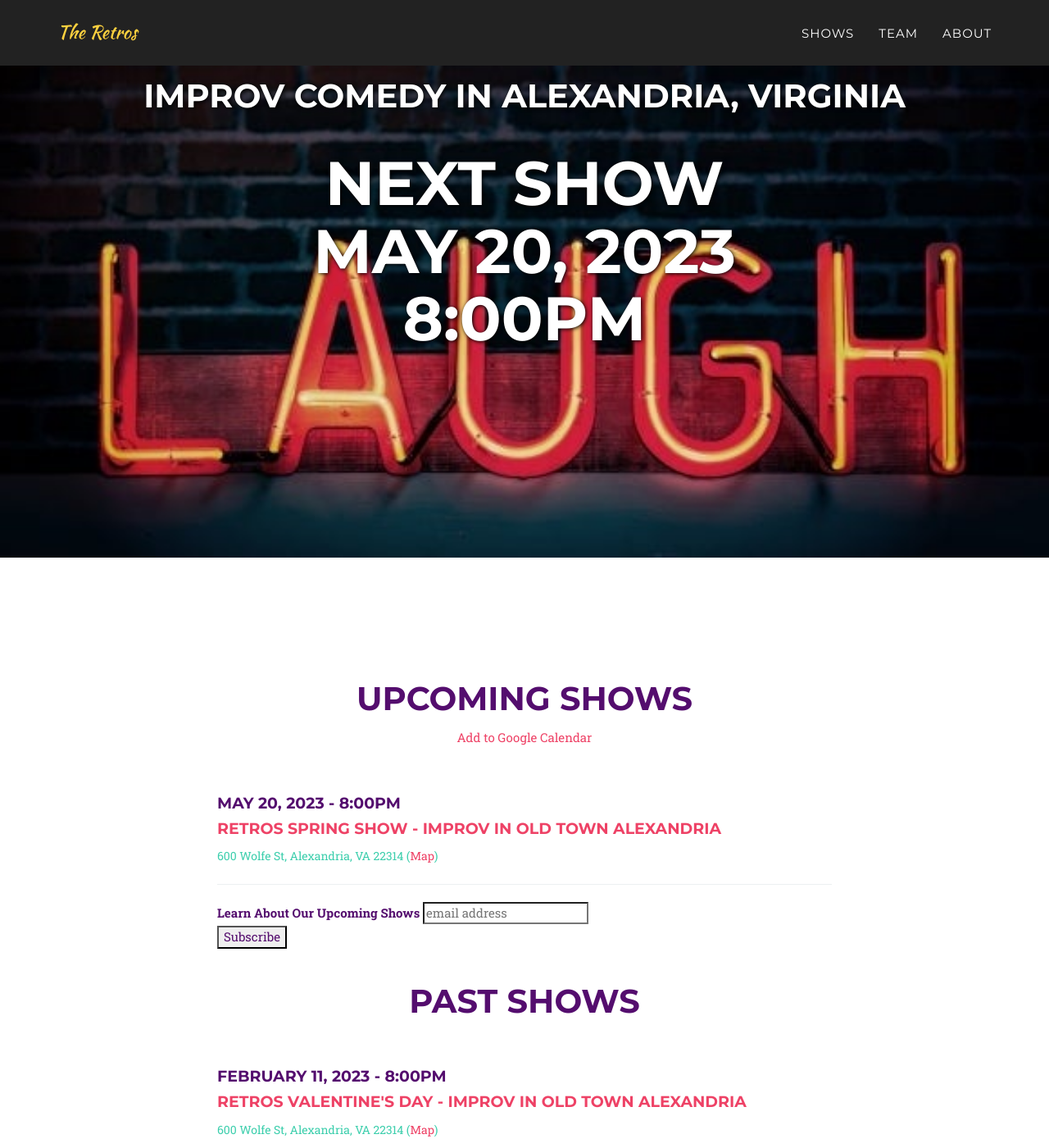
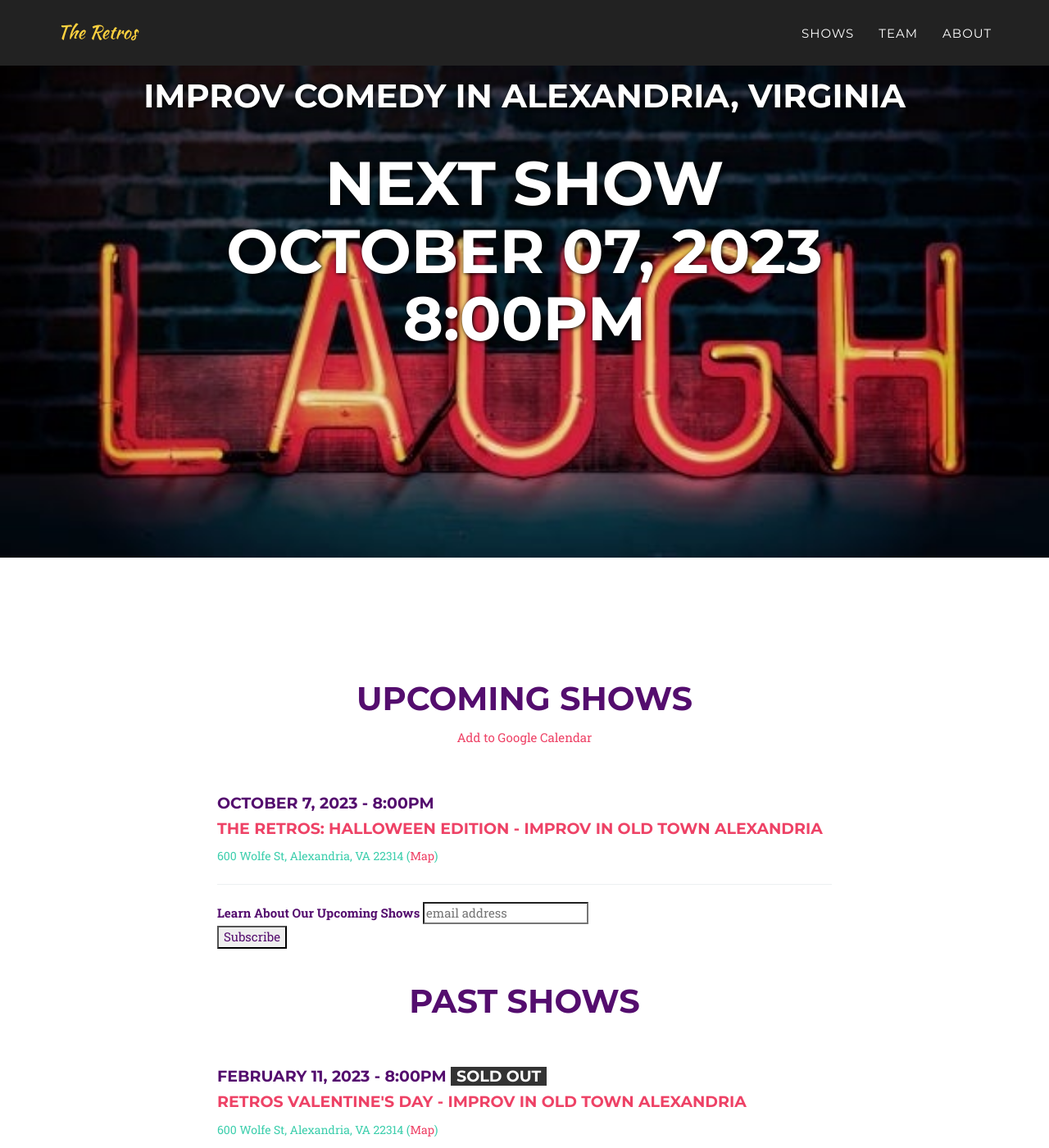
Before and after one commit to yig/RetrosImprovWeb, a Jekyll site: the page built from index.html, in a window 1280 px wide and 1400 px high, scrolled down 203 px. Shown: the whole window at 82% size. Built offline with Jekyll 4.4.1, drawn with Linux system fonts in a browser that asks for light colours; some web fonts are replaced; comment, search, counter and statistics services are not loaded.

Commit message:
updated with halloween show

```diff
--- a/_config.yml
+++ b/_config.yml
@@ -6,11 +6,11 @@ email: retrocessionist.improv@gmail.com
 description: "The Retros - Improv Comedy in Alexandria, VA"
 
 shows:
-- date: May 20, 2023
+- date: October 7, 2023
   time: 8:00pm
-  title: Retros Spring Show - Improv in Old Town Alexandria
+  title: "The Retros: Halloween Edition - Improv in Old Town Alexandria"
   location: 600 Wolfe St, Alexandria, VA 22314
-  url: https://www.eventbrite.com/e/were-back-live-free-improv-in-alexandria-tickets-635893854637
+  url: https://www.eventbrite.com/e/the-retros-halloween-edition-tickets-727600371297
   sold_out: False
 past_shows:
 - date: February 11, 2023
@@ -18,7 +18,7 @@ past_shows:
   title: Retros Valentine's Day - Improv in Old Town Alexandria
   location: 600 Wolfe St, Alexandria, VA 22314
   url: https://www.eventbrite.com/e/free-improv-show-tickets-535046026067
-  sold_out: False
+  sold_out: True
 - date: November 12, 2022
   time: 8:00pm
   title: A Retros Thanksgiving - Improv in Old Town Alexandria
@@ -118,9 +118,9 @@ people:
   pic: yotam
 
 # Social networks usernames (many more available: google-plus, flickr, dribbble, pinterest, instagram, tumblr, linkedin, etc.)
+#  - title: twitter
+#    url: http://twitter.com/RetrosImprov
 social:
-  - title: twitter
-    url: http://twitter.com/RetrosImprov
   - title: facebook
     url: https://www.facebook.com/RetrosImprov/
 
```
Also changed, not shown: Gemfile.lock.
